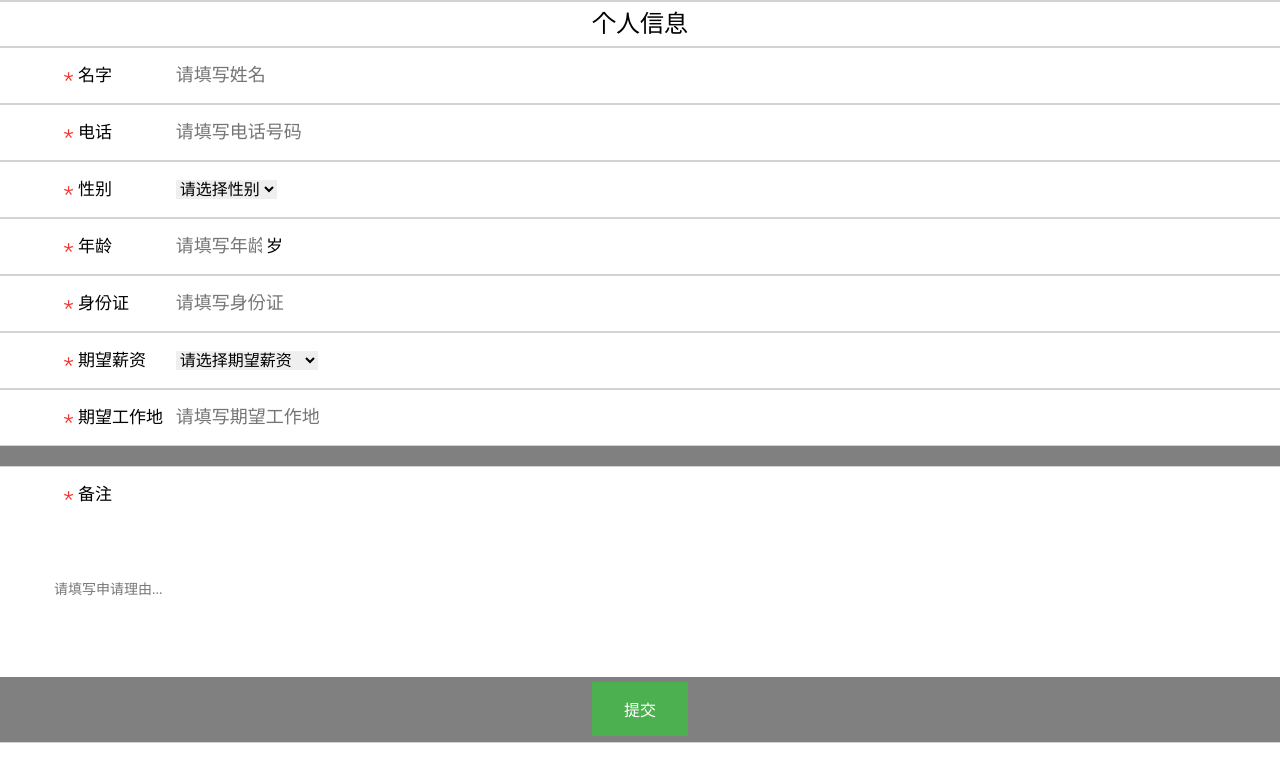
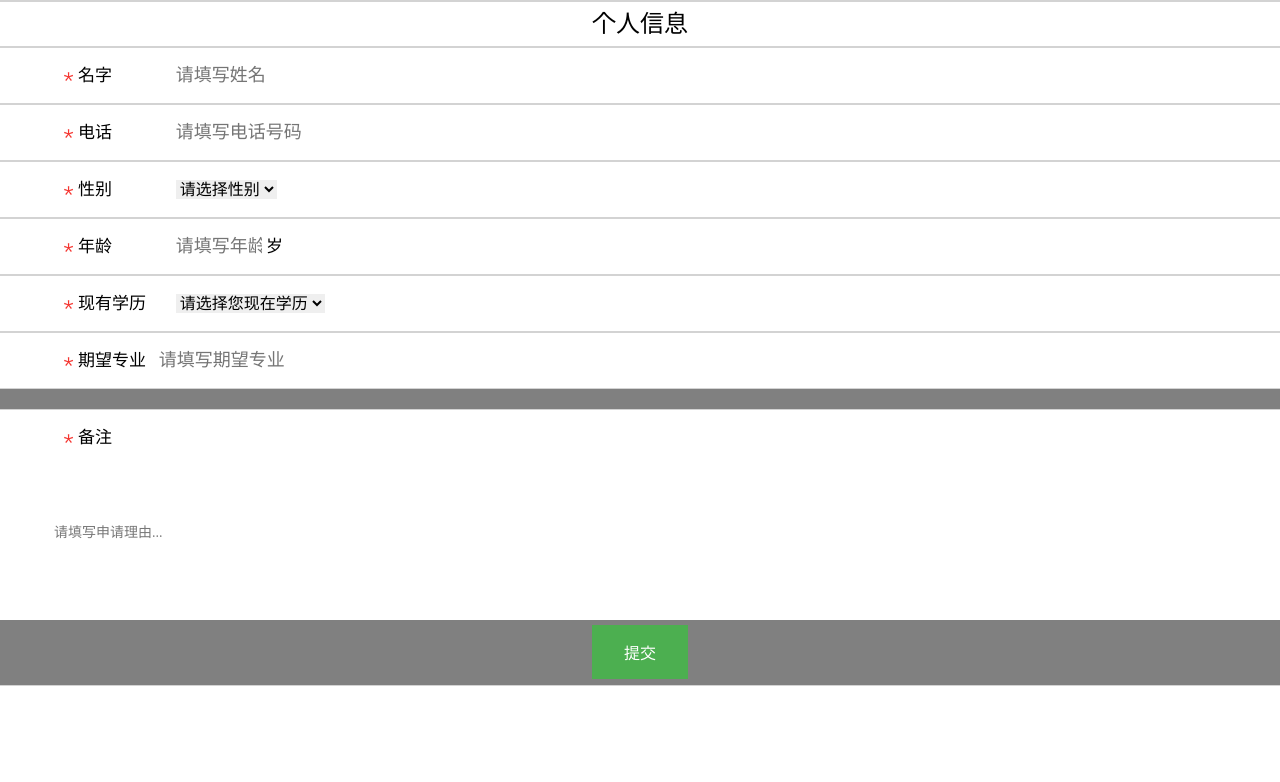
Before and after one commit to balzaron/blueVector, a Django app: page /user/ in a window 1280 px wide. Shown: the top 782 px of the page. Run offline with Django 3.2, Linux system fonts and the light colour scheme; some libraries are stand-ins or nearby versions.

Commit message:
更新user index

```diff
--- a/uesr/templates/hr1/index.html
+++ b/uesr/templates/hr1/index.html
@@ -35,17 +35,19 @@ xmlhttp.onreadystatechange=function()
     }
   }
 var json = {
-    "name": "1",
-    "phone": "1",
-    "sex": "m",
-    "location": "1",
-    "identification": "1",
-    "age": 11,
-    "describe": "1",
-    "agent": null
+    "name": document.getElementById("name").value,
+    "phone": document.getElementById("phone").value,
+    "sex": document.getElementById('sex').value,
+    "age": document.getElementById('age').value,
+    "record":document.getElementById('record').value,
+{#    学历#}
+    "professional":document.getElementById('professional').value,
+{#    期望专业#}
+    "note": document.getElementById('notetext').value,
+{#    备注#}
 };
 
-
+alert(JSON.stringify( json ));
 xmlhttp.open("POST","/api/user/");
 xmlhttp.setRequestHeader('Content-Type', 'application/json')
 
@@ -97,23 +99,23 @@ xmlhttp.send(JSON.stringify(json))
 
         <div class="size55 updownboder" >&ensp;&ensp;&ensp;&ensp;&ensp;&ensp;&ensp;
         {% load static %}
-		<img src="{% static 'mark_dot .png' %}" id="name">
+		<img src="{% static 'mark_dot .png' %}" >
         名字&ensp;&ensp;&ensp;&ensp;&ensp;&ensp;&ensp;
-            <input class="biginput" placeholder="请填写姓名">
+            <input class="biginput" placeholder="请填写姓名" id="name">
 	    </div>
 
         <div class="size55 updownboder" style="font-size: 17px" >&ensp;&ensp;&ensp;&ensp;&ensp;&ensp;&ensp;
         {% load static %}
-		<img src="{% static 'mark_dot .png' %}" id="iphone">
+		<img src="{% static 'mark_dot .png' %}" >
         电话&ensp;&ensp;&ensp;&ensp;&ensp;&ensp;&ensp;
-            <input  class="biginput" placeholder="请填写电话号码">
+            <input  class="biginput" placeholder="请填写电话号码" id="phone">
 	    </div>
 
         <div class="size55 updownboder" style="font-size: 17px" >&ensp;&ensp;&ensp;&ensp;&ensp;&ensp;&ensp;
         {% load static %}
-		<img src="{% static 'mark_dot .png' %}" id="iphone">
+		<img src="{% static 'mark_dot .png' %}" >
         性别&ensp;&ensp;&ensp;&ensp;&ensp;&ensp;&ensp;
-            <select  class="biginput" style="font-size: 16px" id="select_sex">
+            <select  class="biginput" style="font-size: 16px" id="sex">
                 <option value=""  style="display:none" >请选择性别</option>
                   <option value ="m">男</option>
                   <option value="w">女</option>
@@ -127,32 +129,32 @@ xmlhttp.send(JSON.stringify(json))
             <input  class="biginput" placeholder="请填写年龄" id="age" size="6"> 岁
 	    </div>
 
+{#        <div class="size55 updownboder" style="font-size: 17px" >&ensp;&ensp;&ensp;&ensp;&ensp;&ensp;&ensp;#}
+{#        {% load static %}#}
+{#		<img src="{% static 'mark_dot .png' %}" >#}
+{#        身份证&ensp;&ensp;&ensp;&ensp;&ensp;#}
+{#            <input  class="biginput" placeholder="请填写身份证">#}
+{#	    </div>#}
+
         <div class="size55 updownboder" style="font-size: 17px" >&ensp;&ensp;&ensp;&ensp;&ensp;&ensp;&ensp;
         {% load static %}
 		<img src="{% static 'mark_dot .png' %}" >
-        身份证&ensp;&ensp;&ensp;&ensp;&ensp;
-            <input  class="biginput" placeholder="请填写身份证">
-	    </div>
-
-        <div class="size55 updownboder" style="font-size: 17px" >&ensp;&ensp;&ensp;&ensp;&ensp;&ensp;&ensp;
-        {% load static %}
-		<img src="{% static 'mark_dot .png' %}" id="iphone">
-        期望薪资&ensp;&ensp;&ensp;
-            <select  class="biginput" style="font-size: 16px">
-                 <option value=""  style="display:none" >请选择期望薪资</option>
-                  <option value ="1">3000-4000元/月</option>
-                  <option value="2">4000-6000元/月</option>
-                  <option value="2">6000-8000元/月</option>
-                <option value="2">8000-12000元/月</option>
-                <option value="2">12000元/月以上</option>
+        现有学历&ensp;&ensp;&ensp;
+            <select  class="biginput" style="font-size: 16px" id="record">
+                 <option value=""  style="display:none" >请选择您现在学历</option>
+                  <option value ="wu">无</option>
+                  <option value="chuzhong">初中毕业</option>
+                  <option value="gaozhong">高中/职高毕业</option>
+                <option value="zhongzhuan">中专毕业</option>
+                <option value="dazhuan">大专毕业</option>
             </select>
 	    </div>
 
         <div class="size55 updownboder" style="font-size: 17px" >&ensp;&ensp;&ensp;&ensp;&ensp;&ensp;&ensp;
         {% load static %}
 		<img src="{% static 'mark_dot .png' %}" >
-        期望工作地&ensp;
-            <input  class="biginput" placeholder="请填写期望工作地">
+        期望专业&ensp;
+            <input  class="biginput" placeholder="请填写期望专业" id="professional">
 	    </div>
 
         <div style="background: gray ;height: 20px;">
@@ -163,7 +165,7 @@ xmlhttp.send(JSON.stringify(json))
         {% load static %}
 		<img src="{% static 'mark_dot .png' %}" >
         备注&ensp;<br>
-        &ensp;&ensp;&ensp;&ensp;&ensp;&ensp;&ensp;<textarea class="textarea" style="border-style:none;width:75%;resize:none"  onfocus="document.getElementById('note').style.display='none'" onblur="if(value=='')document.getElementById('note').style.display='block'"></textarea>
+        &ensp;&ensp;&ensp;&ensp;&ensp;&ensp;&ensp;<textarea class="textarea" style="border-style:none;width:75%;resize:none"  onfocus="document.getElementById('note').style.display='none'" onblur="if(value=='')document.getElementById('note').style.display='block'" id="notetext"></textarea>
         <div id="note" class="note">
             <font color="#777">&ensp;&ensp;&ensp;&ensp;&ensp;&ensp;&ensp;请填写申请理由...</font>
         </div>
```
Also changed, not shown: uesr/templates/hr1/index - 副本.html (renamed from uesr/templates/hr1/index_backup.html, +15 -15 lines), db.sqlite3.
